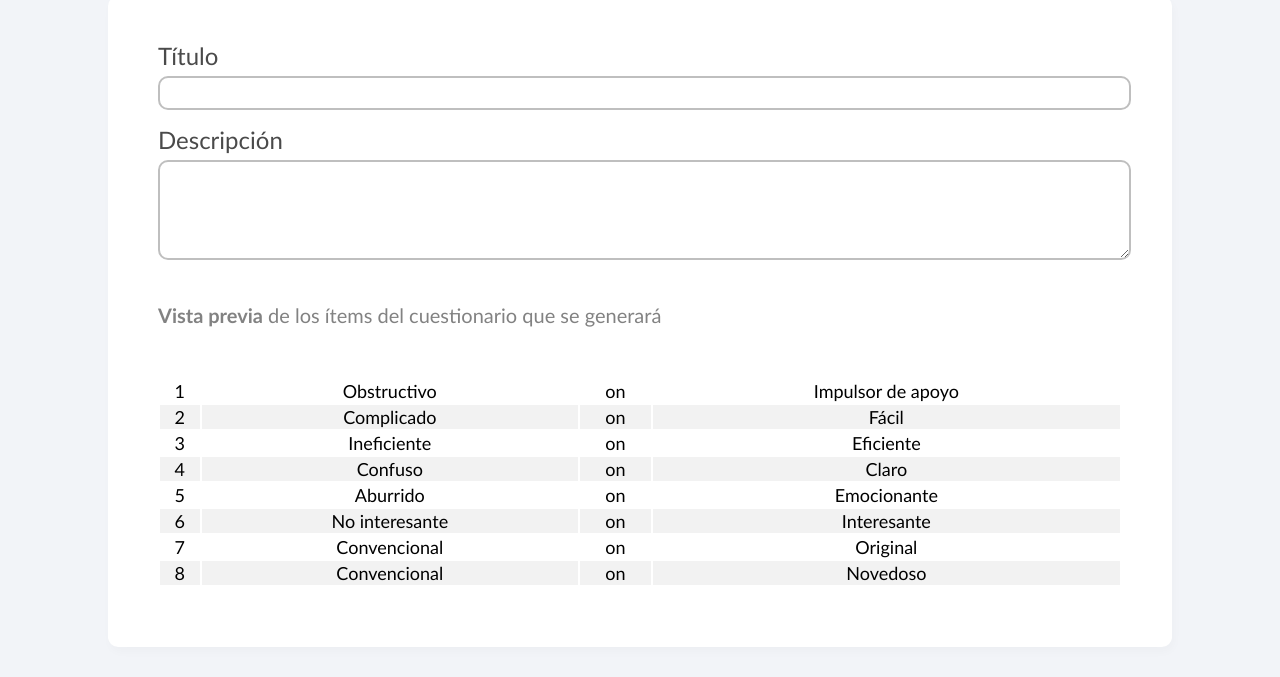
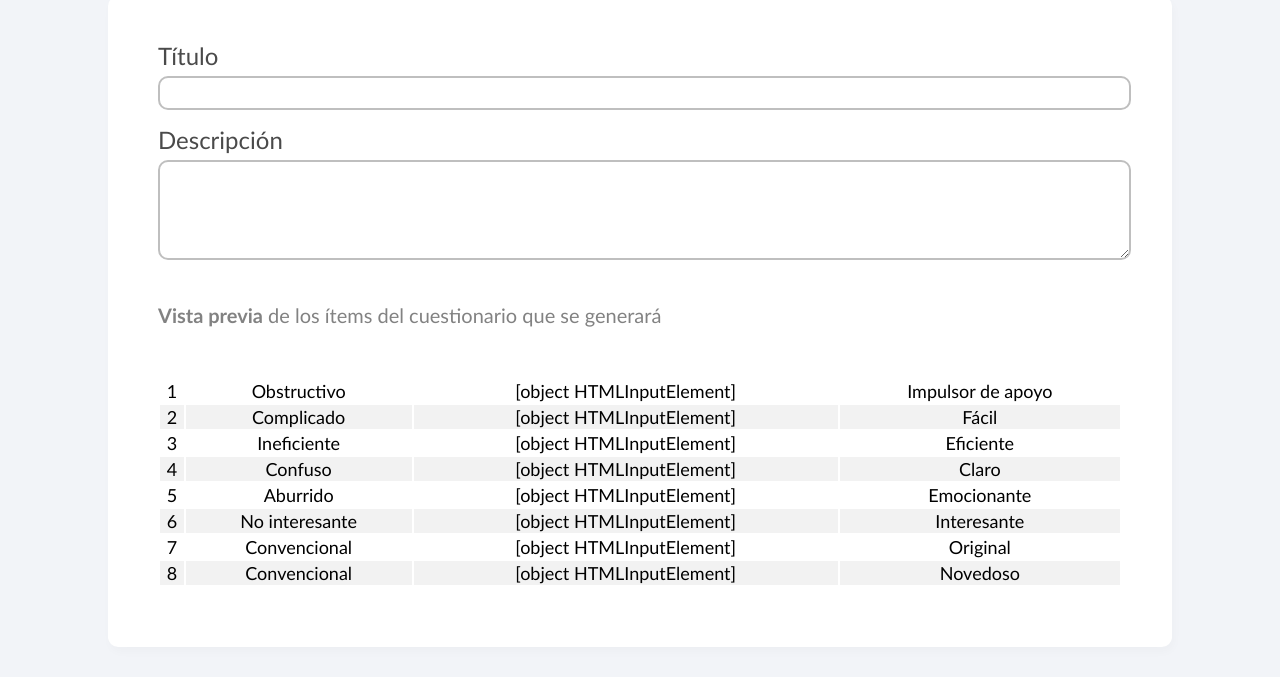
Before and after one commit to LuisaWho/CuestionarioUEQ, a plain HTML site: page templates/ueqShort.html in a window 1280 px wide. Shown: the part 124-801 px from the top of the page. Drawn offline with Linux system fonts and the light colour scheme.

Commit message:
Update ueqShort.html

```diff
--- a/templates/ueqShort.html
+++ b/templates/ueqShort.html
@@ -58,7 +58,7 @@
                 td = tr.insertCell();
                 var input = document.createElement("input");
                 input.setAttribute("type", "radio");
-                td.innerHTML = input.value;
+                td.innerHTML = input;
                 //PROP2
                 td = tr.insertCell();
                 td.innerHTML = items[i].getElementsByTagName("item2")[0].firstChild.data;
```
